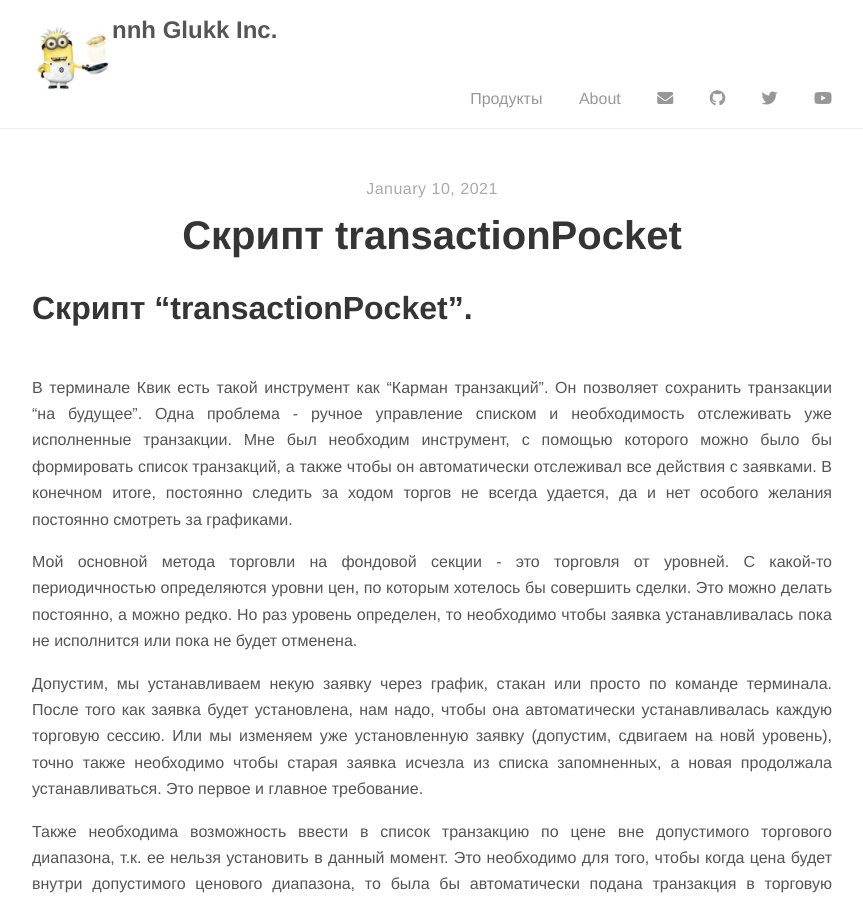
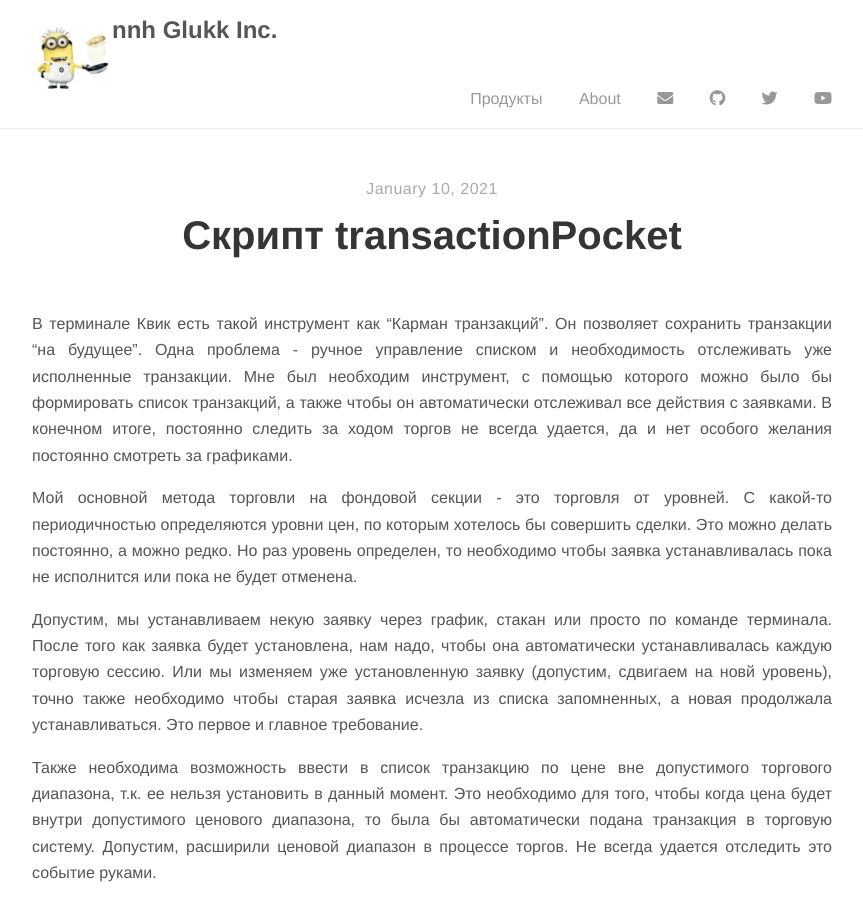
Before and after one commit to nick-nh/nick-nh.github.io, a Jekyll site: the page built from _posts/2021-01-10-transactionPocket-post.md, in a window 1280 px wide and 900 px high. Shown: the whole window, without its empty margins (208-1071 px from the left). Built offline with Jekyll 4.4.1, drawn with Linux system fonts in a browser that asks for light colours; nearby versions of some CDN libraries.

Commit message:
remove post title

```diff
--- a/_posts/2021-01-10-transactionPocket-post.md
+++ b/_posts/2021-01-10-transactionPocket-post.md
@@ -4,7 +4,6 @@ title: "Скрипт transactionPocket"
 author: "nnh"
 ---
 
-# Скрипт "transactionPocket".
 <br>
 В терминале Квик есть такой инструмент как "Карман транзакций". Он позволяет сохранить транзакции "на будущее". Одна проблема - ручное управление списком и необходимость отслеживать уже исполненные транзакции.
 Мне был необходим инструмент, с помощью которого можно было бы формировать список транзакций, а также чтобы он автоматически отслеживал все действия с заявками. В конечном итоге, постоянно следить за ходом торгов не всегда удается,
```
